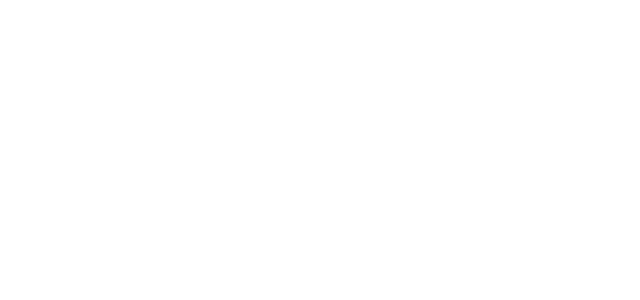
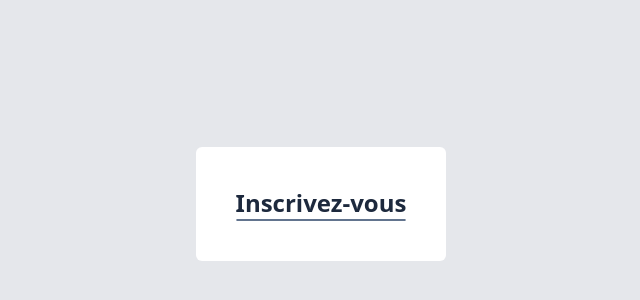
Before and after one commit to rovertnet/media-social, a React (Vite) app: page /inscription in a window 1280 px wide. Shown: the part 196-496 px from the top of the page, without its empty margins (319-959 px from the left). Built offline with nearby package versions, Linux system fonts and the light colour scheme.

Commit message:
last commit

```diff
--- a/src/pages/signup/SignUp.jsx
+++ b/src/pages/signup/SignUp.jsx
@@ -3,7 +3,20 @@
 export default function SignUp() {
   return (
     <>
-      <div className=""></div>
+      <div className="bg-gray-200 h-screen max-h-screen flex justify-center items-center px-20 py-20">
+        <div className="bg-white px-10 py-10 rounded-md">
+          <h1 className="font-bold text-2xl text-slate-800">Inscrivez-vous</h1>
+
+          {/* médias sociaux */}
+          <div className="border-[1px] border-slate-500 rounded-md px-3.5 flex justify-center items-center">
+
+          </div>
+          {/* formulaire */}
+          <form action="">
+
+          </form>
+        </div>
+      </div>
     </>
   );
 }
```
